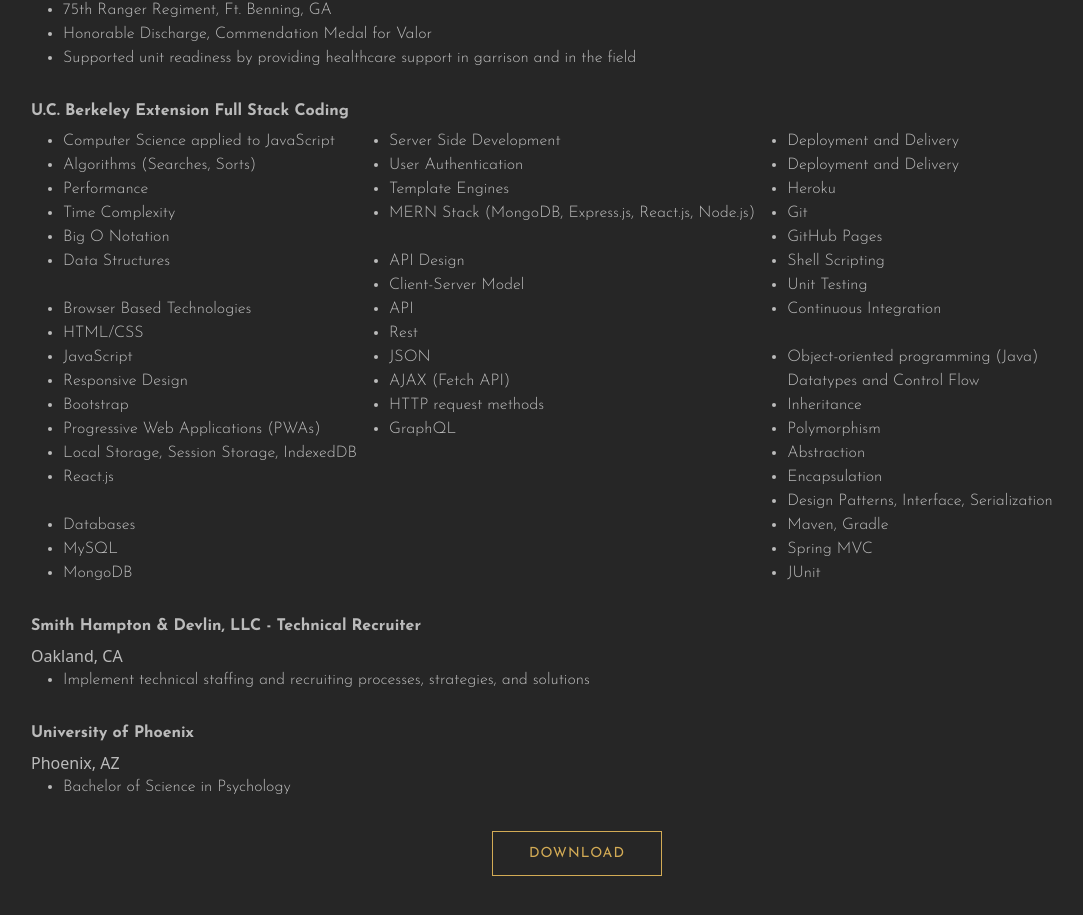
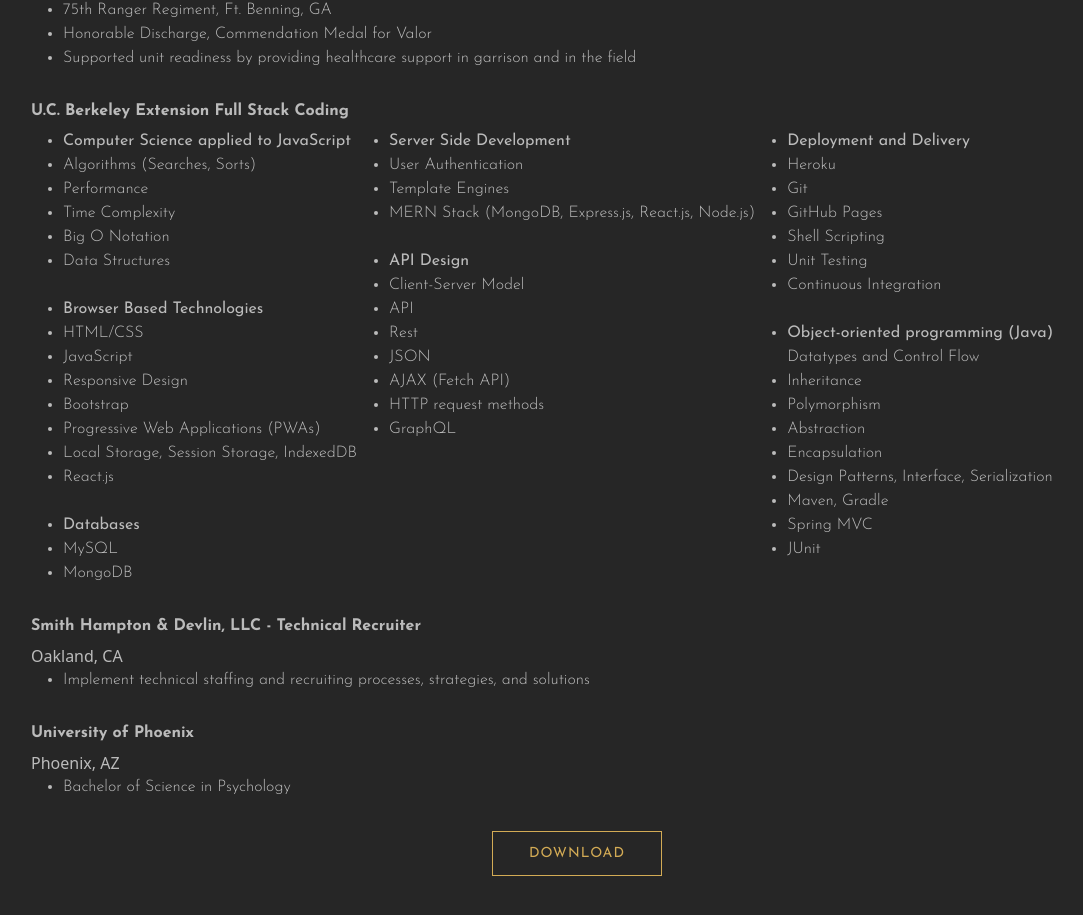
Before and after one commit to espinbrandon49/Brandon_Espinosa_Portfolio, a React (Create React App) app: page / in a window 1280 px wide. Shown: the part 5158-6073 px from the top of the page, without its empty margins (63-1146 px from the left). Built offline with nearby package versions, Linux system fonts and the light colour scheme.

Commit message:
fix errors, update subheader stlye

```diff
--- a/src/css/skills.css
+++ b/src/css/skills.css
@@ -14,7 +14,7 @@
   justify-content: center;
 }
 
-.skills-subheading {
+.skills-subheading, .resume-list-title {
   font-family: var(--font-josefinSans);
   font-size: 1rem;
   font-weight: 400;
--- a/src/pages/components/Resume.js
+++ b/src/pages/components/Resume.js
@@ -70,9 +70,7 @@ const Resume = () => {
             </div>
             <div className="resume-col3">
               <ul className="resume-list">
-                <li className="resume-list-item resume-list-title">
-                  Deployment and Delivery</li>
-                <li className="resume-list-item" >Deployment and Delivery</li>
+                <li className="resume-list-item resume-list-title">Deployment and Delivery</li>
                 <li className="resume-list-item" >Heroku</li>
                 <li className="resume-list-item" >Git</li>
                 <li className="resume-list-item" >GitHub Pages</li>
```
